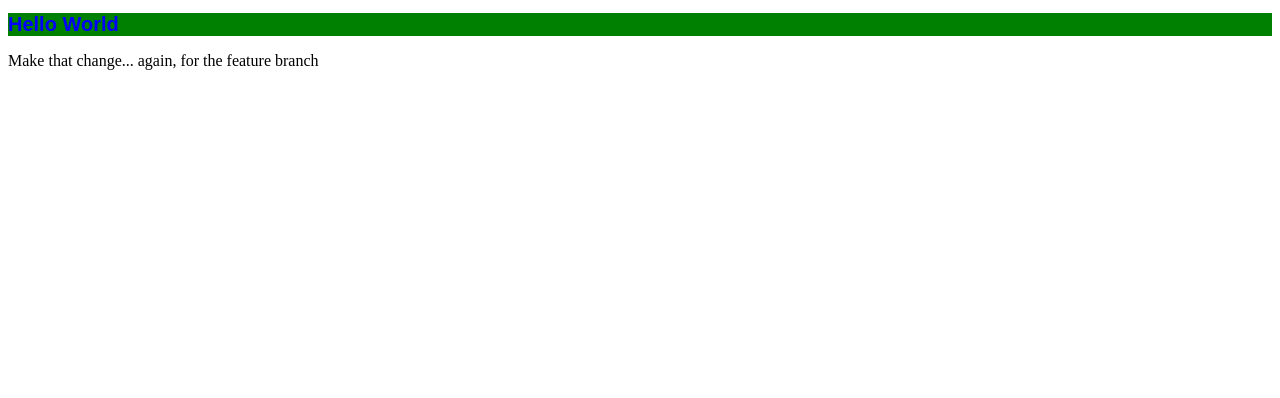
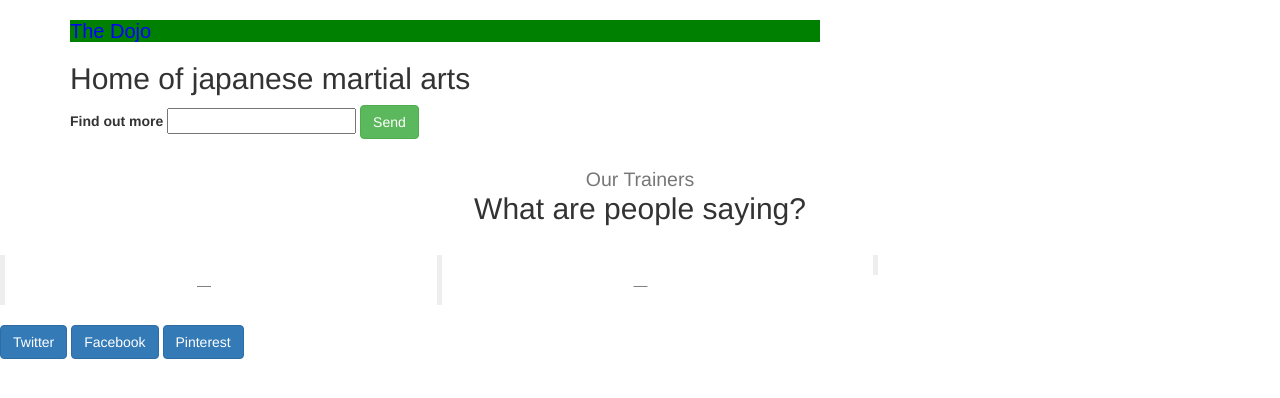
Before and after one commit to Sochi96/web_project, a plain HTML site: page index.html in a window 1280 px wide. Drawn offline with nearby package versions, Linux system fonts and the light colour scheme; files that its build step writes are made by us from their sources.

Commit message:
push1
pushing beginning structure to gh-pages branch

```diff
--- a/index.html
+++ b/index.html
@@ -1,17 +1,77 @@
 <!DOCTYPE html>
 <html>
-  <head>
-    <title>First site</title>
+<head>
+  <title>The Dojo</title>
+  <link href="css/bootstrap.min.css" rel="stylesheet">
+  <link href="css/style.css" rel="stylesheet">
+  <meta name="viewport" content="width=device-width, initial-scale=1.0">
 
-      <link rel="stylesheet" href="css/style.css">
+<script src="https://code.jquery.com/jquery-3.3.1.min.js"></script>
 
-  </head>
 
-  <body>
-    <h1>Hello World</h1>
+</head>
 
-    <p>Make that change... again, for the feature branch<p>
+<body>
+  <div class="container">
 
-  </body>
+      <div class="row">
+        <div class="col-sm-8">
+          <h1>The Dojo</h1>
+          <h2>Home of japanese martial arts</h2>
+        </div>
 
+        <div class="col-sm-4">
+          <img class="img-responsive" src=''>
+        </div>
+    </div>
+
+      <form role='form'>
+        <label for="email">Find out more</label>
+        <input type="text" name="email" >
+        <button class="btn btn-success" type="submit">Send</button>
+      </form>
+    </div>
+
+  <div id="buzz" class="text-center">
+    <h2><small>Our Trainers</small><br />What are people saying?</h2>
+    <div class="row">
+      <div class="col-sm-4">
+        <img class="img-circle" src=''>
+        <blockquote>
+          <p></p>
+          <small></small>
+        </blockquote>
+      </div>
+      <div class="col-sm-4">
+        <img class="img-circle" src=''>
+        <blockquote>
+          <p></p>
+          <small></small>
+        </blockquote>
+      </div>
+      <div class="col-sm-4">
+        <img class="img-circle" src=''>
+        <blockquote>
+          <p></p>
+        </blockquote>
+      </div>
+    </div>
+  </div>
+
+
+
+
+
+    <div>
+      <button id="twitter" class="btn btn-primary" type='btn-twitter'>Twitter</button>
+      <button id="facebook" class="btn btn-primary" type='btn-facebook'>Facebook</button>
+      <button id="pinterest" class="btn btn-primary" type='btn-pinterest'>Pinterest</button>
+    </div>
+  </div>
+
+</div>
+</body>
+
+
+<!-- Sandwich from: © Kosoff | <a href="http://www.dreamstime.com/">Dreamstime Stock Photos</a> & <a href="http://www.stockfreeimages.com/">Stock Free Images</a> -->
 </html>
```
